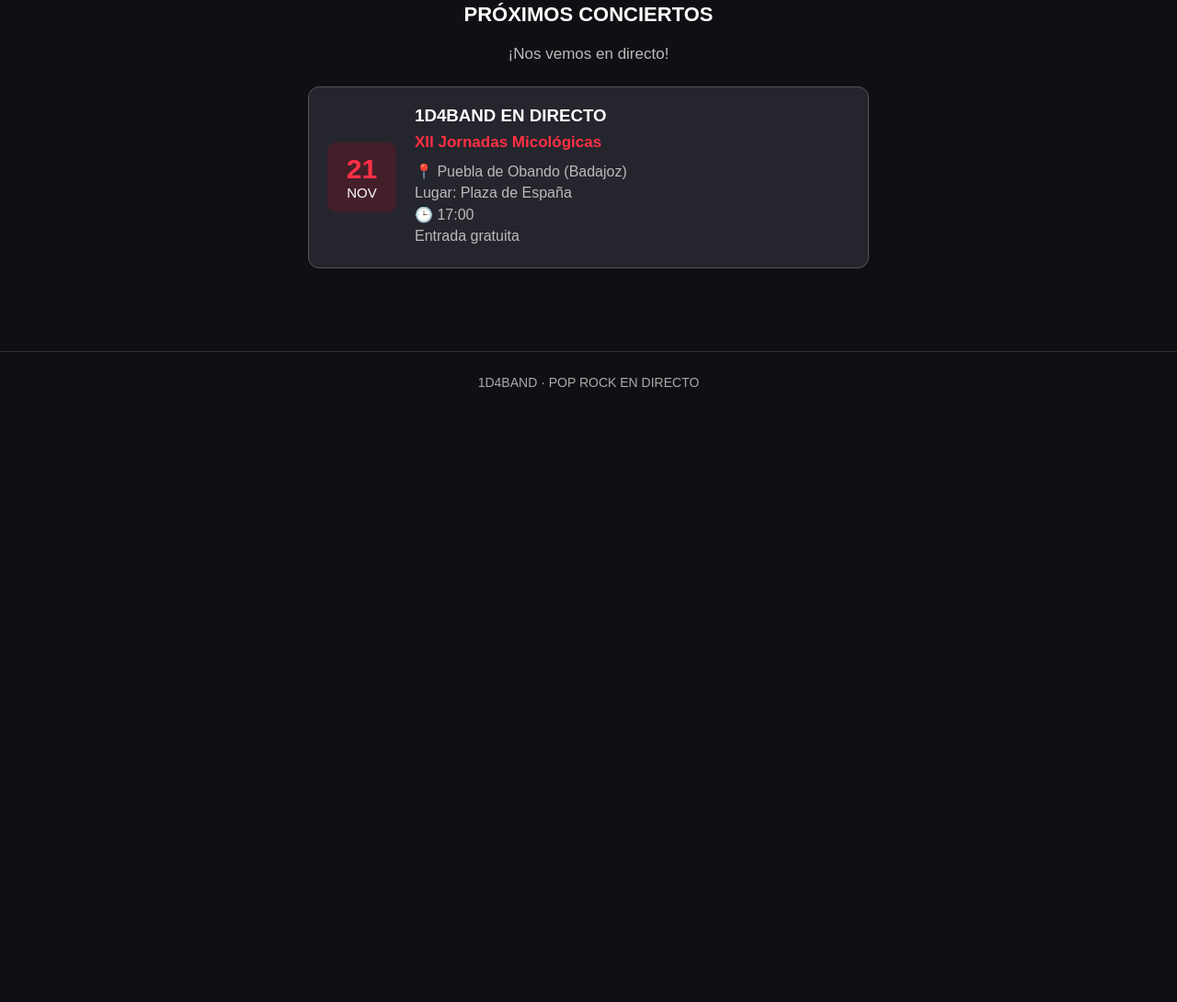
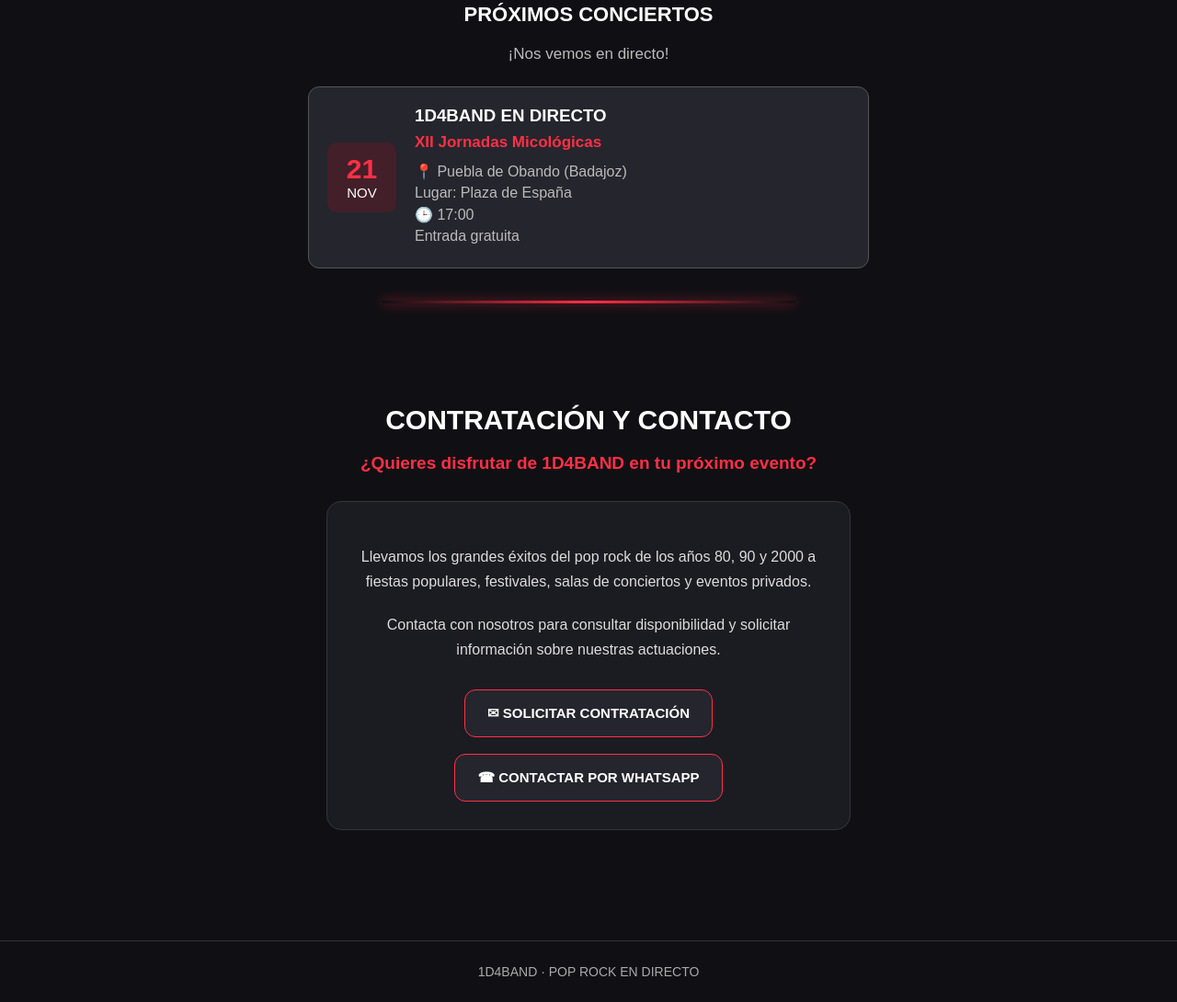
Before and after one commit to 1d4band/1d4band.github.io, a plain HTML site: page index.html in a window 1280 px wide. Shown: the part 1668-2758 px from the top of the page at 92% size. Before the commit the page ends 2117 px from the top, so only its background shows below. Drawn offline with nearby package versions, Linux system fonts and the light colour scheme.

Commit message:
Añadir sección de contratación y contacto
Added a contact section with information and buttons for booking inquiries.

```diff
--- a/index.html
+++ b/index.html
@@ -246,6 +246,87 @@
                 height: 48px;
             }
         }
+
+        /* CONTRATACIÓN Y CONTACTO */
+
+.seccion-contacto {
+  padding: 55px 20px 65px;
+  text-align: center;
+}
+
+.seccion-contacto h2 {
+  color: #ffffff;
+  font-size: 30px;
+  margin-bottom: 15px;
+}
+
+.contacto-subtitulo {
+  color: #ff3045;
+  font-size: 19px;
+  font-weight: 600;
+  margin-bottom: 30px;
+}
+
+.contacto-contenido {
+  max-width: 750px;
+  margin: 0 auto;
+  padding: 30px 25px;
+  background: #1b1b22;
+  border: 1px solid #34343d;
+  border-radius: 16px;
+}
+
+.contacto-contenido p {
+  color: #dddddd;
+  line-height: 1.7;
+  margin-bottom: 20px;
+}
+
+.contacto-botones {
+  display: flex;
+  justify-content: center;
+  flex-wrap: wrap;
+  gap: 18px;
+  margin-top: 30px;
+}
+
+.boton-contacto {
+  display: inline-flex;
+  align-items: center;
+  justify-content: center;
+  padding: 16px 24px;
+  background: #25252d;
+  border: 1px solid #ff3045;
+  border-radius: 12px;
+  color: #ffffff;
+  font-size: 15px;
+  font-weight: 700;
+  text-decoration: none;
+  transition: all 0.3s ease;
+}
+
+.boton-contacto:hover {
+  background: #ff3045;
+  color: #ffffff;
+  box-shadow: 0 0 18px rgba(255, 48, 69, 0.65);
+  transform: translateY(-3px);
+}
+
+@media (max-width: 600px) {
+  .seccion-contacto h2 {
+    font-size: 25px;
+  }
+
+  .contacto-botones {
+    flex-direction: column;
+  }
+
+  .boton-contacto {
+    width: 100%;
+    box-sizing: border-box;
+  }
+}
+
     </style>
 </head>
 
@@ -312,6 +393,54 @@
                 </p>
             </div>
         </section>
+
+        <!-- SEPARADOR LUMINOSO -->
+<div class="separador-luminoso"></div>
+
+<!-- CONTRATACIÓN Y CONTACTO -->
+<section class="seccion-contacto" id="contacto">
+
+  <h2>CONTRATACIÓN Y CONTACTO</h2>
+
+  <p class="contacto-subtitulo">
+    ¿Quieres disfrutar de 1D4BAND en tu próximo evento?
+  </p>
+
+  <div class="contacto-contenido">
+
+    <p>
+      Llevamos los grandes éxitos del pop rock de los años
+      80, 90 y 2000 a fiestas populares, festivales,
+      salas de conciertos y eventos privados.
+    </p>
+
+    <p>
+      Contacta con nosotros para consultar disponibilidad
+      y solicitar información sobre nuestras actuaciones.
+    </p>
+
+    <div class="contacto-botones">
+
+      <a
+        class="boton-contacto"
+        href="mailto:unodecuatro.oficial@gmail.com?subject=Contrataci%C3%B3n%201D4BAND">
+        ✉ SOLICITAR CONTRATACIÓN
+      </a>
+
+      <a
+        class="boton-contacto boton-whatsapp"
+        href="https://wa.me/34654332471?text=Hola%2C%20quiero%20informaci%C3%B3n%20para%20contratar%20a%201D4BAND."
+        target="_blank"
+        rel="noopener noreferrer">
+        ☎ CONTACTAR POR WHATSAPP
+      </a>
+
+    </div>
+
+  </div>
+
+</section>
+
     </main>
 
     <footer>
```
